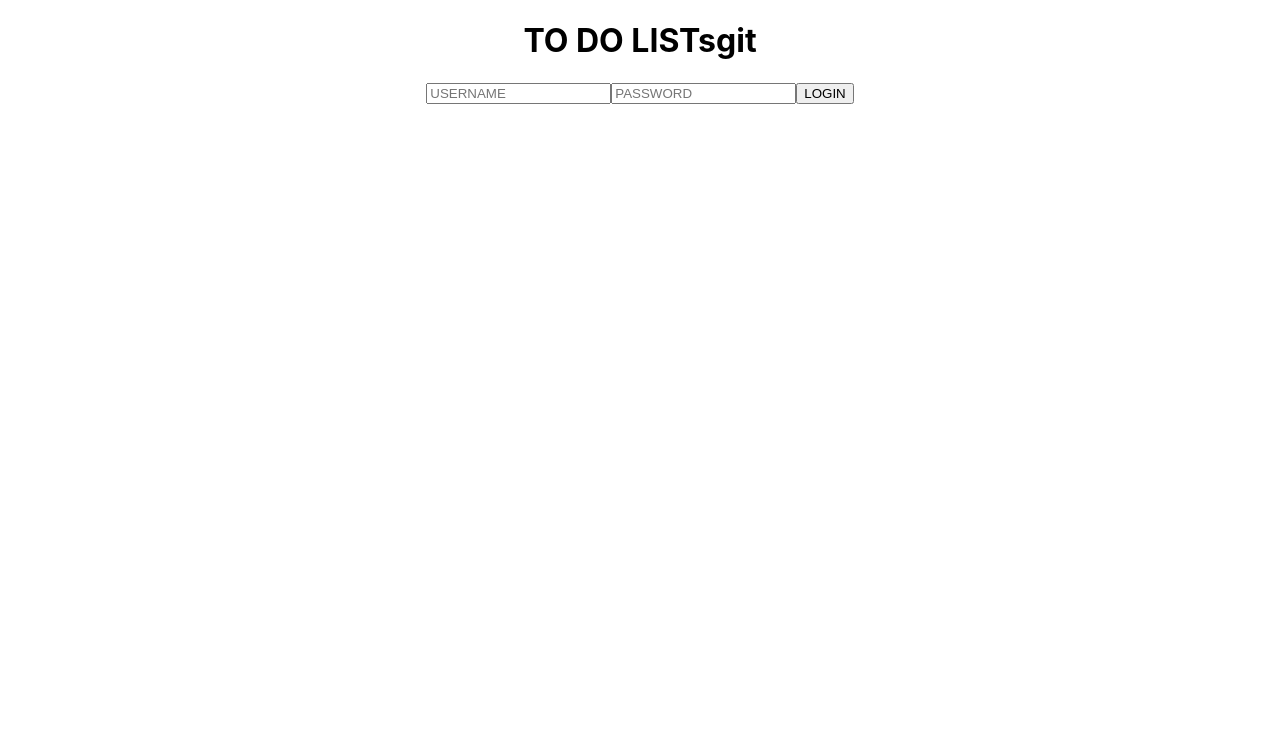
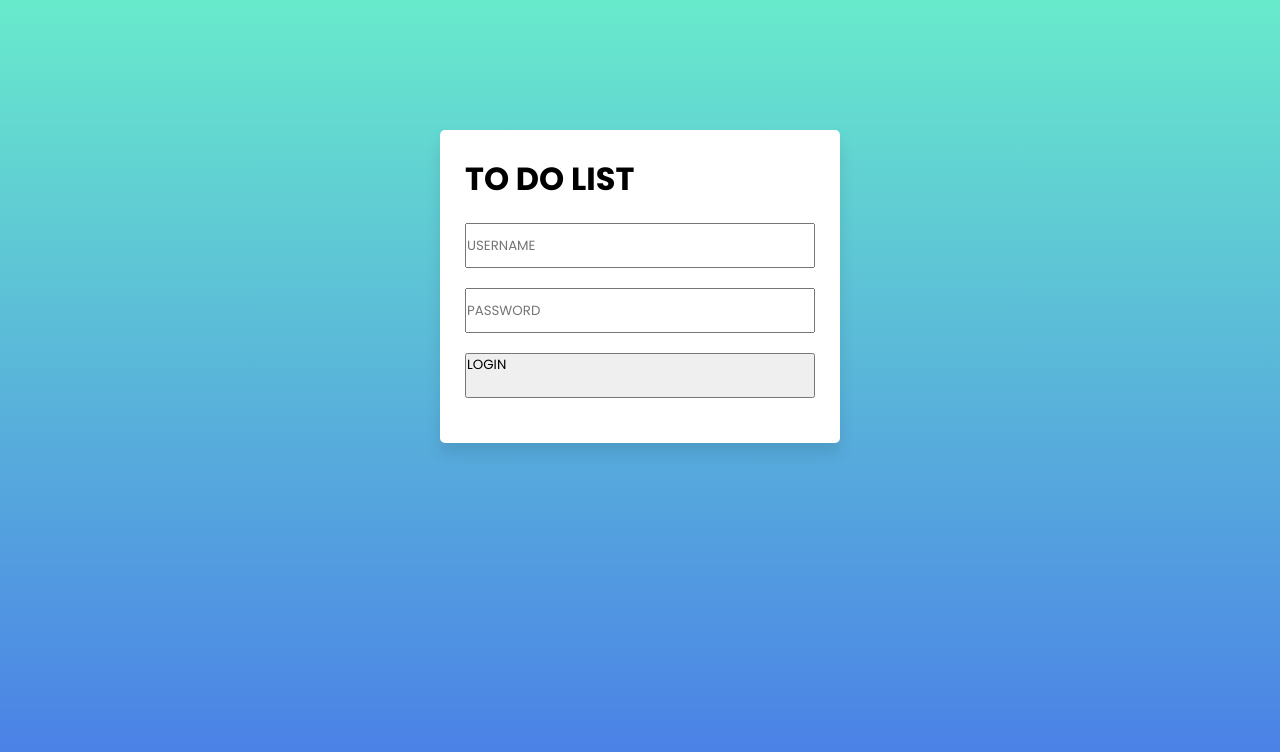
Before and after one commit to Shivam27855/graphical, a React (Create React App) app: page / in a window 1280 px wide. Shown: the top 752 px of the page. Built offline with nearby package versions, Linux system fonts and the light colour scheme.

Commit message:
Adding style sheet

```diff
--- a/src/App.css
+++ b/src/App.css
@@ -1,38 +1,132 @@
-.App {
+@import url('https://fonts.googleapis.com/css2?family=Poppins:wght@200;300;400;500;600;700&display=swap');
+*{
+  margin: 0;
+  padding: 0;
+  box-sizing: border-box;
+  font-family: 'Poppins', sans-serif;
+}
+::selection{
+  color: #ffff;
+  background: rgb(142, 73, 232);
+}
+body{
+  width: 100%;
+  height: 100vh;
+  /* overflow: hidden; */
+  padding: 10px;
+  background: linear-gradient(to bottom, #68EACC 0%, #497BE8 100%);
+}
+.wrapper{
+  background: #fff;
+  max-width: 400px;
+  width: 100%;
+  margin: 120px auto;
+  padding: 25px;
+  border-radius: 5px;
+  box-shadow: 0px 10px 15px rgba(0,0,0,0.1);
+}
+.wrapper header{
+  font-size: 30px;
+  font-weight: 600;
+}
+.wrapper .inputField{
+  margin: 20px 0;
+  width: 100%;
+  display: flex;
+  height: 45px;
+}
+.inputField input{
+  width: 85%;
+  height: 100%;
+  outline: none;
+  border-radius: 3px;
+  border: 1px solid #ccc;
+  font-size: 17px;
+  padding-left: 15px;
+  transition: all 0.3s ease;
+}
+.inputField input:focus{
+  border-color: #8E49E8;
+}
+.inputField button{
+  width: 50px;
+  height: 100%;
+  border: none;
+  color: #fff;
+  margin-left: 5px;
+  font-size: 21px;
+  outline: none;
+  background: #8E49E8;
+  cursor: pointer;
+  border-radius: 3px;
+  opacity: 0.6;
+  pointer-events: none;
+  transition: all 0.3s ease;
+}
+.inputField button:hover,
+.footer button:hover{
+  background: #721ce3;
+}
+.inputField button.active{
+  opacity: 1;
+  pointer-events: auto;
+}
+.wrapper .todoList{
+  max-height: 250px;
+  overflow-y: auto;
+}
+.todoList li{
+  position: relative;
+  list-style: none;
+  margin-bottom: 8px;
+  background: #f2f2f2;
+  border-radius: 3px;
+  padding: 10px 15px;
+  cursor: default;
+  overflow: hidden;
+  word-wrap: break-word;
+}
+.todoList li .icon{
+  position: absolute;
+  right: -45px;
+  top: 50%;
+  transform: translateY(-50%);
+  background: #e74c3c;
+  width: 45px;
   text-align: center;
+  color: #fff;
+  padding: 10px 15px;
+  border-radius: 0 3px 3px 0;
+  cursor: pointer;
+  transition: all 0.2s ease;
 }
-
-.App-logo {
-  height: 40vmin;
+.todoList li:hover .icon{
+  right: 0px;
+}
+.wrapper .footer{
+  display: flex;
+  width: 100%;
+  margin-top: 20px;
+  align-items: center;
+  justify-content: space-between;
+}
+.footer button{
+  padding: 6px 10px;
+  border-radius: 3px;
+  border: none;
+  outline: none;
+  color: #fff;
+  font-weight: 400;
+  font-size: 16px;
+  margin-left: 5px;
+  background: #8E49E8;
+  cursor: pointer;
+  user-select: none;
+  opacity: 0.6;
   pointer-events: none;
+  transition: all 0.3s ease;
 }
-
-@media (prefers-reduced-motion: no-preference) {
-  .App-logo {
-    animation: App-logo-spin infinite 20s linear;
-  }
+.footer button.active{
+  opacity: 1;
+  pointer-events: auto;
 }
-
-.App-header {
-  background-color: #282c34;
-  min-height: 100vh;
-  display: flex;
-  flex-direction: column;
-  align-items: center;
-  justify-content: center;
-  font-size: calc(10px + 2vmin);
-  color: white;
-}
-
-.App-link {
-  color: #61dafb;
-}
-
-@keyframes App-logo-spin {
-  from {
-    transform: rotate(0deg);
-  }
-  to {
-    transform: rotate(360deg);
-  }
-}
--- a/src/App.js
+++ b/src/App.js
@@ -5,8 +5,8 @@ import Login from './components/Login';
 function App() {
 
   return (
-    <div className="App">
-      <h1>TO DO LISTsgit</h1>
+    <div className="App wrapper">
+      <h1>TO DO LIST</h1>
       {<Login/>}
 
     </div>
--- a/src/components/Login.js
+++ b/src/components/Login.js
@@ -75,9 +75,9 @@ function Login() {
 
 
   return (checkLoginStatus==false?<form onSubmit={handleSubmit}>
-    <input type="text" value={username} placeholder="USERNAME" onChange={handleUserNameChange}/>
-    <input type="password" value={password} placeholder="PASSWORD" onChange={handlePasswordChange}/>
-    <button type="submit">LOGIN</button>
-  </form>:<div><button type="button" onClick={handleLogOut}>LOG OUT</button>{<ToDoItem emptyToDoList={emptyToDoList} item={todoItems} userId={userId} />}</div>);
+    <input className='inputField' type="text" value={username} placeholder="USERNAME" onChange={handleUserNameChange}/>
+    <input className='inputField' type="password" value={password} placeholder="PASSWORD" onChange={handlePasswordChange}/>
+    <button className='inputField' type="submit">LOGIN</button>
+  </form>:<div><button className='footer'onClick={handleLogOut}>LOG OUT</button>{<ToDoItem emptyToDoList={emptyToDoList} item={todoItems} userId={userId} />}</div>);
 }
 export default Login;
--- a/src/components/TodoItem.js
+++ b/src/components/TodoItem.js
@@ -233,9 +233,11 @@ useEffect(()=>{
 
   return (
     <div>
-      <h1>adfas {userId}</h1>
-      <input type="text" value={newItem} placeholder="Enter Item" onChange={handleAddText}/><button onClick={handleAdd}>Create Item</button>
-      {emptyToDoList==false && todoItems.length!=0?<ul>
+      <div className="inputField">
+      <input className='inputField' type="text" value={newItem} placeholder="Enter Item" onChange={handleAddText}/>
+    </div>
+      <button onClick={handleAdd}>+ Item</button>
+      {emptyToDoList==false && todoItems.length!=0?<ul className="todoList">
     {todoItems.map(
       (todoItem) => <li key={todoItem.todoId}>
                           {todoItem.todoItem}
```
